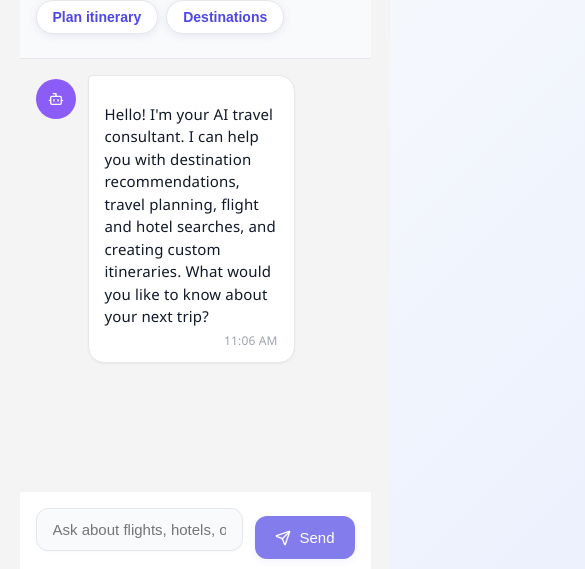
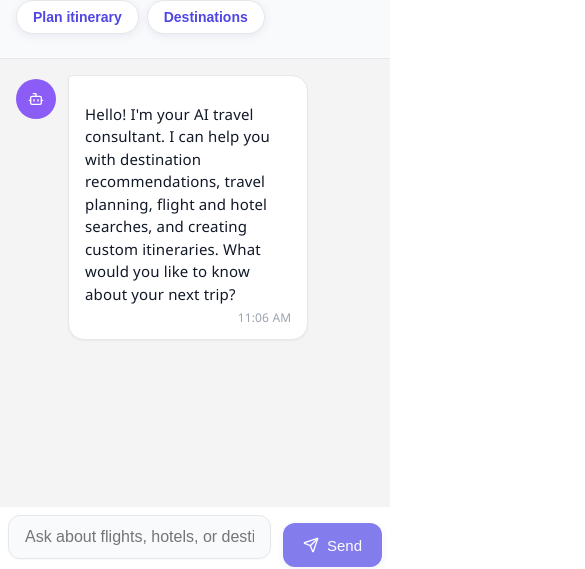
Before and after one commit to BahiTarek/Travel-AI-II, a React (Create React App) app in the folder frontend/: page /chat in a window 390 px wide. Shown: the part 283-852 px from the top of the page, 585 px wide, since content can reach past the window. Built offline with nearby package versions, Linux system fonts and the light colour scheme; no server answers.

Commit message:
Fix API_BASE_URL trailing slash to prevent double slash in request URL

```diff
--- a/frontend/public/index.html
+++ b/frontend/public/index.html
@@ -3,7 +3,7 @@
   <head>
     <meta charset="utf-8" />
     <link rel="icon" href="%PUBLIC_URL%/favicon.ico" />
-    <meta name="viewport" content="width=device-width, initial-scale=1" />
+    <meta name="viewport" content="width=device-width, initial-scale=1, maximum-scale=1, minimum-scale=1, user-scalable=no, viewport-fit=cover">
     <meta name="theme-color" content="#000000" />
     <meta
       name="description"
@@ -39,5 +39,17 @@
       To begin the development, run `npm start` or `yarn start`.
       To create a production bundle, use `npm run build` or `yarn build`.
     -->
+      <script>
+  document.addEventListener('DOMContentLoaded', function() {
+    function handleResize() {
+      document.documentElement.style.setProperty(
+        '--vh',
+        window.innerHeight * 0.01 + 'px'
+      );
+    }
+    window.addEventListener('resize', handleResize);
+    handleResize();
+  });
+</script>
   </body>
 </html>
--- a/frontend/src/App.css
+++ b/frontend/src/App.css
@@ -724,3 +724,20 @@ html {
     padding: 0.7rem 0.9rem; /* Slightly reduce padding */
   }
 }
+
+/* Mobile chat adjustments */
+@media (max-width: 768px) {
+  .chat-container {
+    border-radius: 0;
+    margin: 0;
+    max-width: 100vw;
+  }
+
+  .message-content {
+    max-width: 90vw;
+  }
+
+  .chat-input-area {
+    padding: 0.5rem;
+  }
+}
--- a/frontend/src/index.css
+++ b/frontend/src/index.css
@@ -135,3 +135,34 @@ code {
 .animate-fadeIn {
   animation: fadeIn 0.5s;
 }
+
+/* Add to the bottom of the file */
+@media (max-width: 768px) {
+  body {
+    -webkit-text-size-adjust: 100%;
+    touch-action: manipulation;
+  }
+
+  #root {
+    display: flex;
+    flex-direction: column;
+    min-height: 100vh;
+    overflow-x: hidden;
+  }
+}
+
+/* Add these new rules */
+:root {
+  --vh: 1vh;
+}
+
+* {
+  -webkit-tap-highlight-color: transparent;
+}
+
+/* Prevent mobile zoom on input */
+@media (max-width: 768px) {
+  input, select, textarea {
+    font-size: 16px !important;
+  }
+}
```
